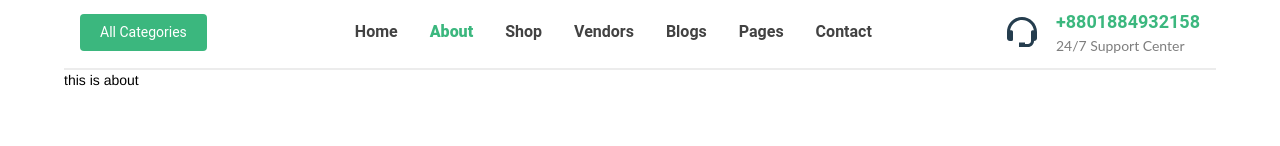
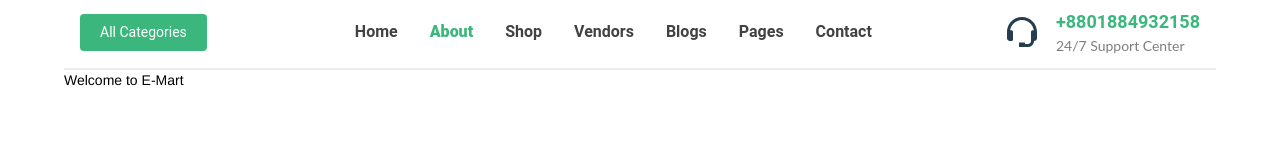
Before and after one commit to emonkhan500/E-Mart-Client, a React (Vite) app: page /about in a window 1280 px wide. Shown: the part 125-271 px from the top of the page. Built offline with nearby package versions, Linux system fonts and the light colour scheme.

Commit message:
start working on welcome section

```diff
--- a/src/Pages/About/About.jsx
+++ b/src/Pages/About/About.jsx
@@ -1,9 +1,10 @@
 import React from 'react';
+import Welcome from './Welcome';
 
 const About = () => {
     return (
         <div>
-            <h1>this is about</h1>
+           <Welcome></Welcome>
         </div>
     );
 };
--- /dev/null
+++ b/src/Pages/About/Welcome.jsx
@@ -0,0 +1,11 @@
+import React from 'react';
+
+const Welcome = () => {
+    return (
+        <div>
+            <h1>Welcome to E-Mart</h1>
+        </div>
+    );
+};
+
+export default Welcome;
```
